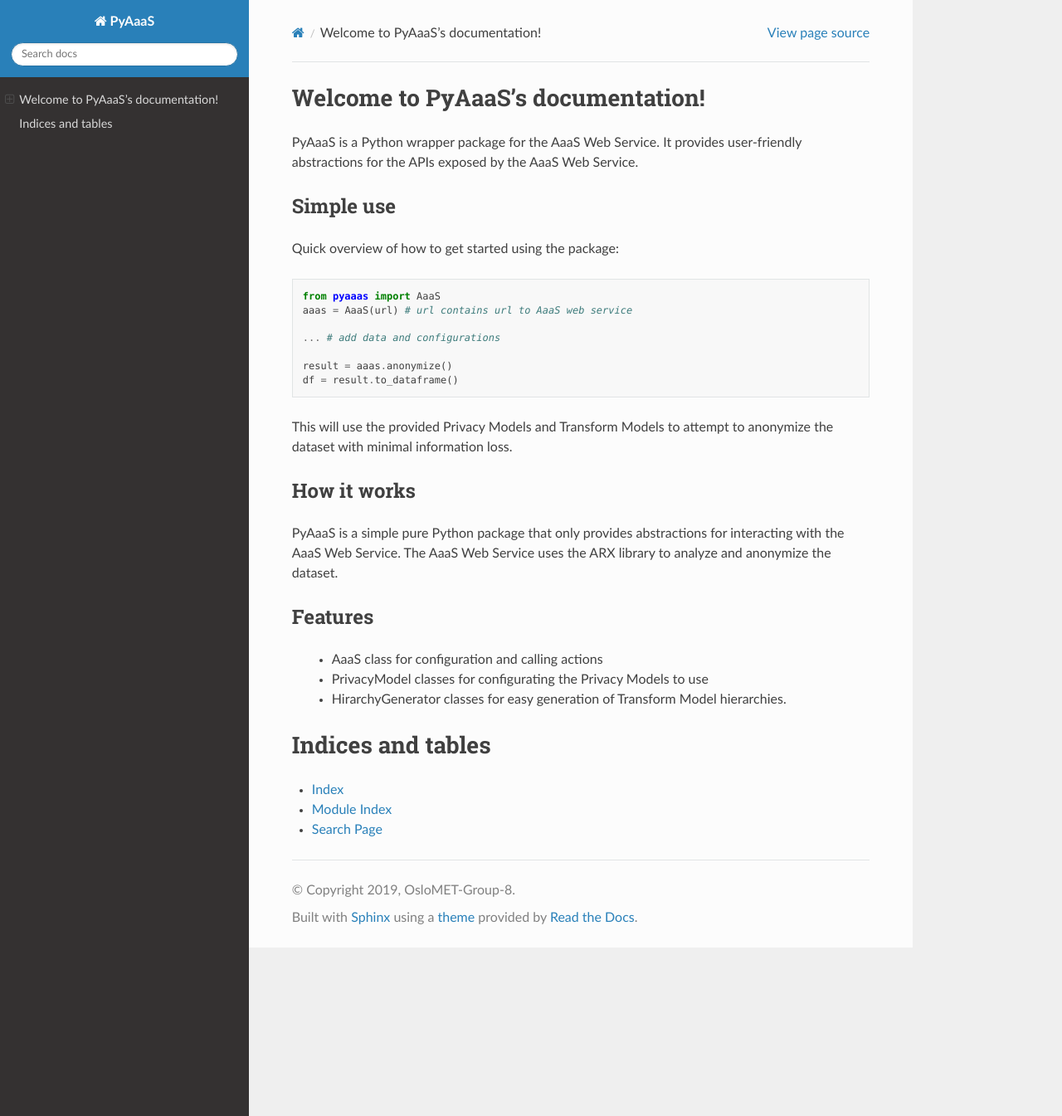
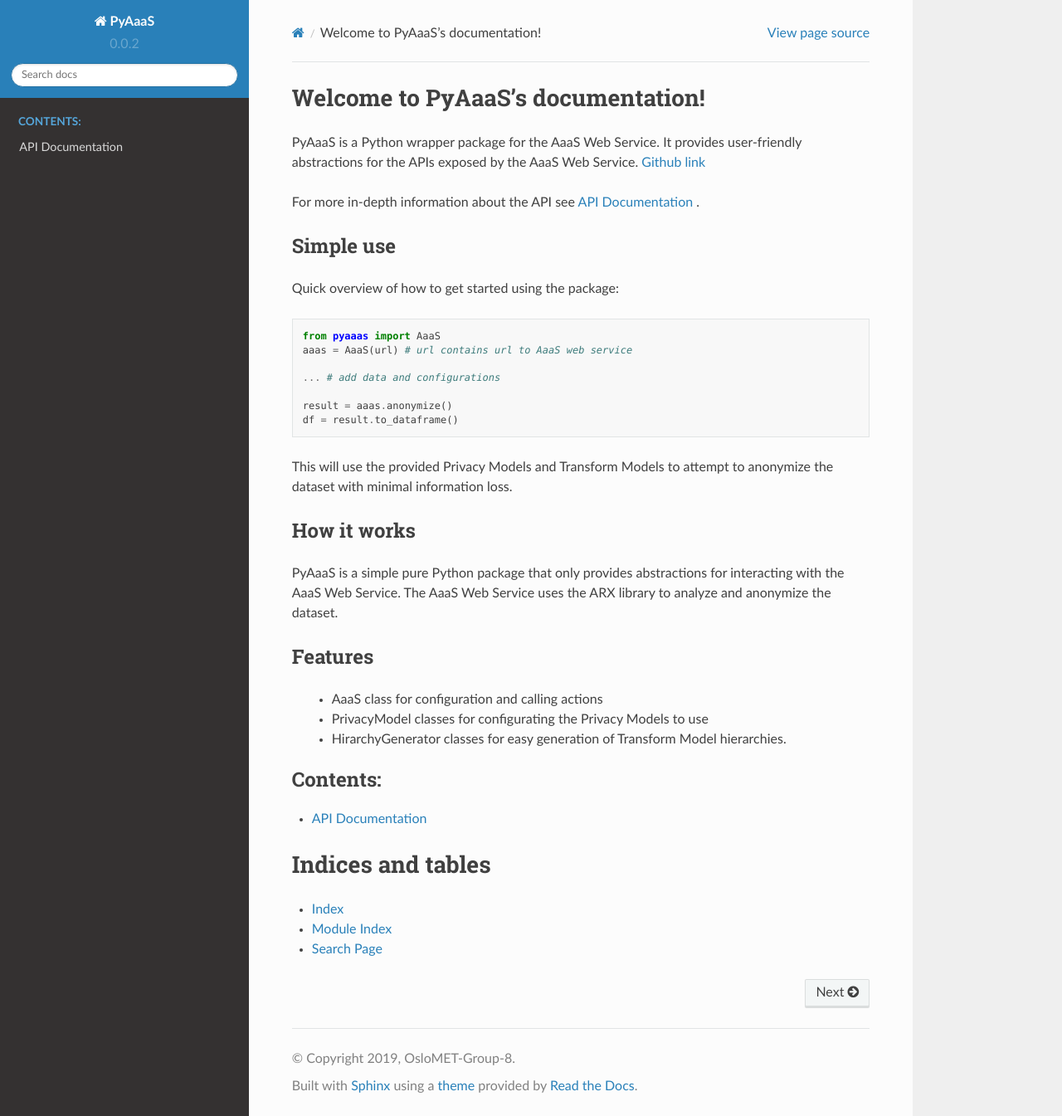
Before and after one commit to navikt/pyarxaas, a Sphinx documentation site: the page built from docs/index.rst, in a window 1280 px wide and 1345 px high. Shown: the whole window at 83% size. Built offline with Sphinx 7.4.7 and the Read the Docs theme 2.0.0, drawn with Linux system fonts in a browser that asks for light colours; formulas are drawn with MathJax 3.

Commit message:
Add API doc to documentation

```diff
--- a/docs/conf.py
+++ b/docs/conf.py
@@ -12,9 +12,9 @@
 # add these directories to sys.path here. If the directory is relative to the
 # documentation root, use os.path.abspath to make it absolute, like shown here.
 #
-# import os
-# import sys
-# sys.path.insert(0, os.path.abspath('.'))
+import os
+import sys
+sys.path.insert(0, os.path.abspath('..pyaaas/'))
 
 
 # -- Project information -----------------------------------------------------
@@ -24,7 +24,7 @@
 author = 'OsloMET-Group-8'
 
 # The short X.Y version
-version = ''
+version = '0.0.2'
 # The full version, including alpha/beta/rc tags
 release = '0.0.2'
 
--- a/docs/index.rst
+++ b/docs/index.rst
@@ -8,6 +8,9 @@
 
 PyAaaS is a Python wrapper package for the AaaS Web Service.
 It provides user-friendly abstractions for the APIs exposed by the AaaS Web Service.
+`Github link <https://github.com/OsloMET-Gruppe-8/PyAaaS>`_
+
+For more in-depth information about the API see :ref:`api` .
 
 Simple use
 ----------
@@ -37,10 +40,11 @@
  - HirarchyGenerator classes for easy generation of Transform Model hierarchies.
 
 
-
 .. toctree::
    :maxdepth: 2
    :caption: Contents:
+
+   api/api
 
 
 
```
Also changed, not shown: docs/api/api.rst (added, +15 -0 lines), 1 other file.
